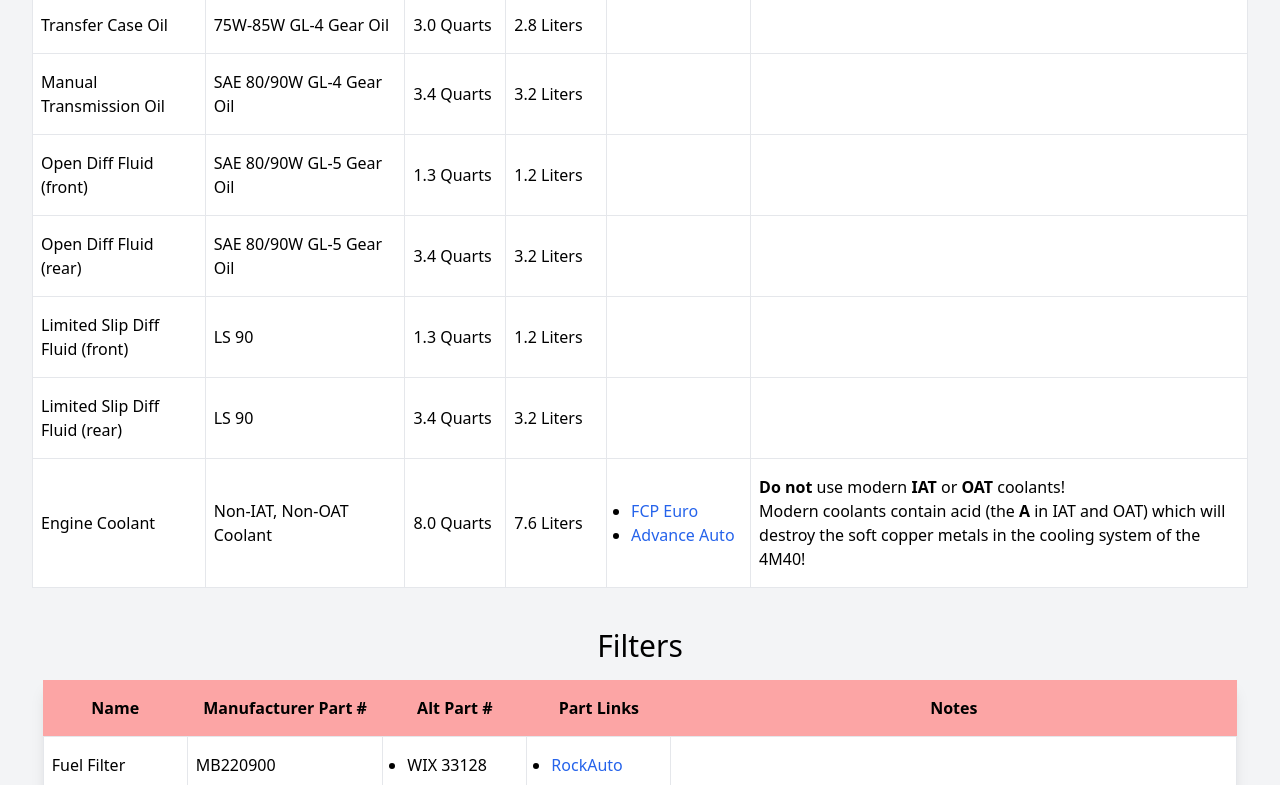
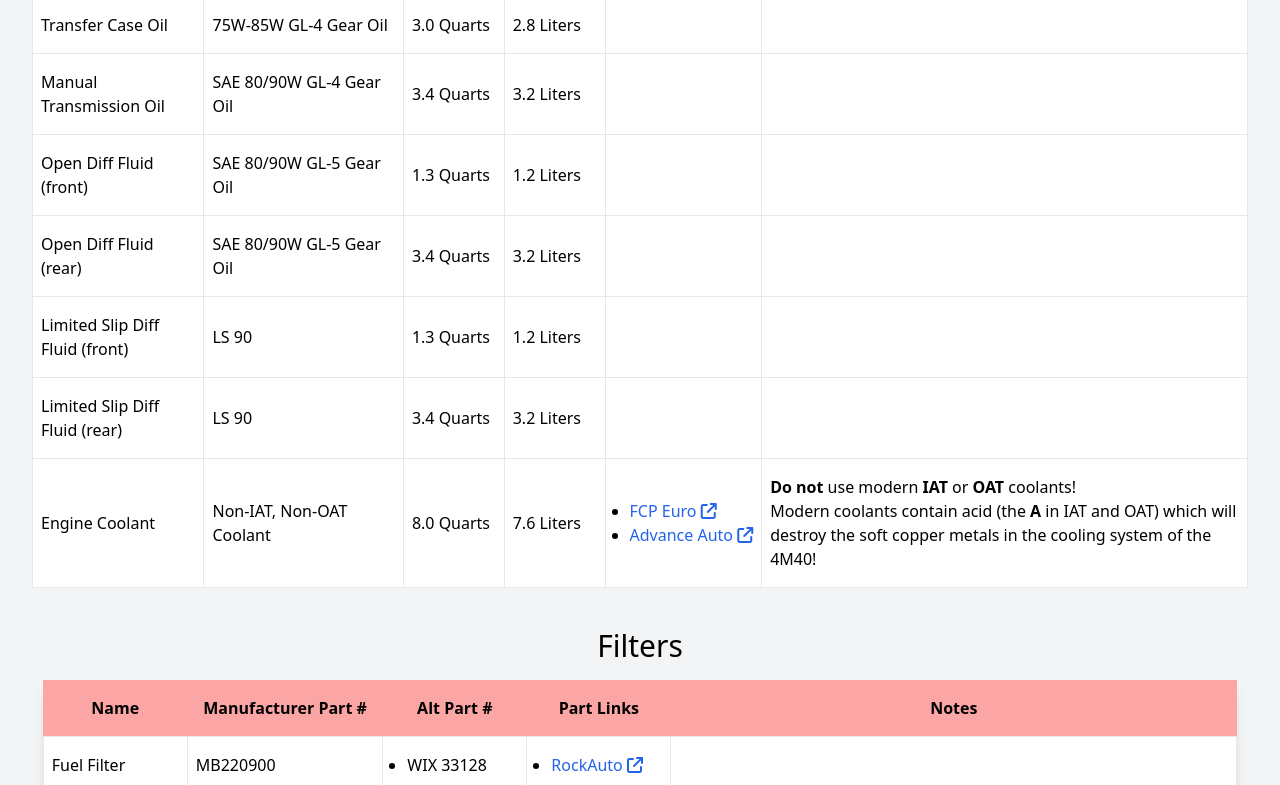
Before and after one commit to kyleratti/JdmDepot, an Astro site: page /cars/mk2-mitsubishi-pajero/maintenance/4m40 in a window 1280 px wide. Shown: the part 1229-2014 px from the top of the page. Built offline with nearby package versions, Linux system fonts and the light colour scheme; Astro itself is replaced by a stand-in of ours.

Commit message:
feat: add link icon to part links

```diff
--- a/src/components/PartWebLink.astro
+++ b/src/components/PartWebLink.astro
@@ -1,10 +1,6 @@
 ---
-import { PartLink } from "../maintenance";
+import type { PartLink } from "../maintenance";
 import { exhaustivePatternMatch } from "../util/patternMatchUtil";
-
-type ExpandRecursively<T> = T extends object
-	? T extends infer O ? { [K in keyof O]: ExpandRecursively<O[K]> } : never
-	: T;
 
 export interface Props {
 	item: PartLink;
@@ -12,27 +8,42 @@ export interface Props {
 
 const { item } = Astro.props;
 
-const [link, text] = (() => {
+const { link, text } = (() => {
 	switch (item.kind) {
 		case "advance-auto":
-			return [`https://shop.advanceautoparts.com/web/SearchResults?searchTerm=${item["part-number"]}`, "Advance Auto"];
+			return {
+				link: `https://shop.advanceautoparts.com/web/SearchResults?searchTerm=${encodeURIComponent(item["part-number"])}`,
+				text: "Advance Auto"
+			};
 		case "amazon":
-			return [item.url, "Amazon"];
+			return {
+				link: item.url,
+				text: "Amazon"
+			};
 		case "rockauto":
-			return [`https://www.rockauto.com/en/moreinfo.php?pk=${item["part-number"]}`, "RockAuto"];
+			return {
+				link: `https://www.rockauto.com/en/moreinfo.php?pk=${encodeURIComponent(item["part-number"])}`,
+				text: "RockAuto"
+			};
 		case "napa":
-			return [item.url, "NAPA"];
+			return {
+				link: item.url,
+				text: "NAPA"
+			};
 		case "fcp-euro":
-			return [item.url, "FCP Euro"];
+			return {
+				link: item.url,
+				text: "FCP Euro"
+			};
 		default:
-			exhaustivePatternMatch(item.kind);
+			exhaustivePatternMatch(item);
 	}
 })();
 ---
 <a
-	class="text-blue-600"
+	class="text-blue-600 whitespace-nowrap"
 	href={link}
 	target="_blank"
 >
-	{text}
+	{text} <i class="fa-solid fa-arrow-up-right-from-square"></i>
 </a>
```
